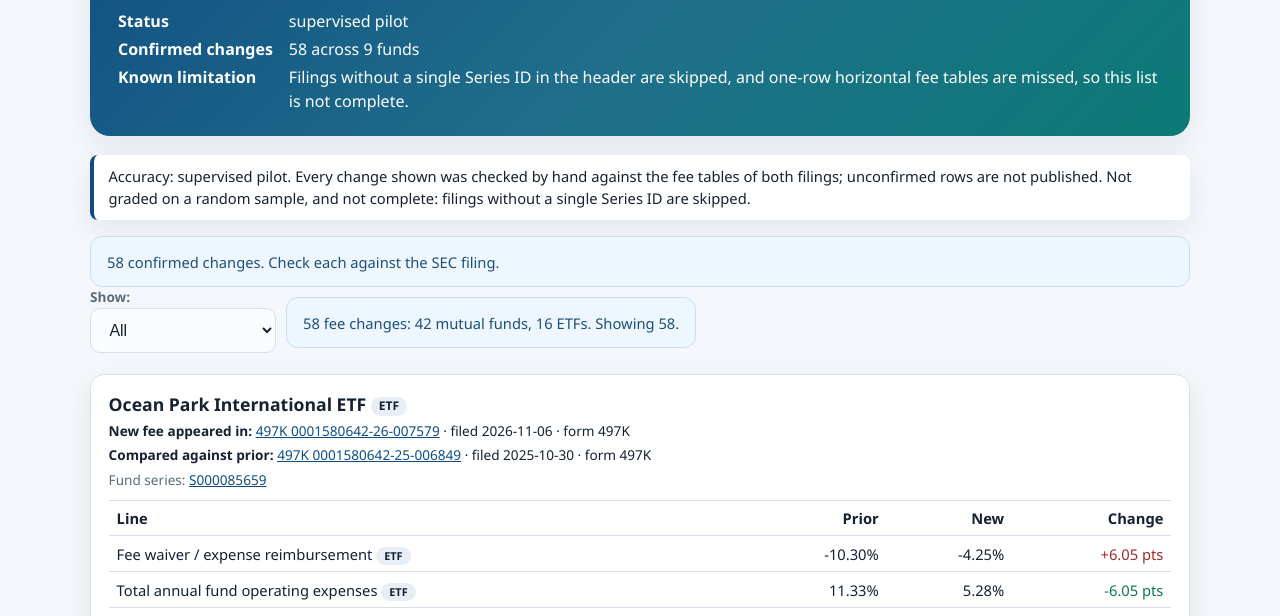
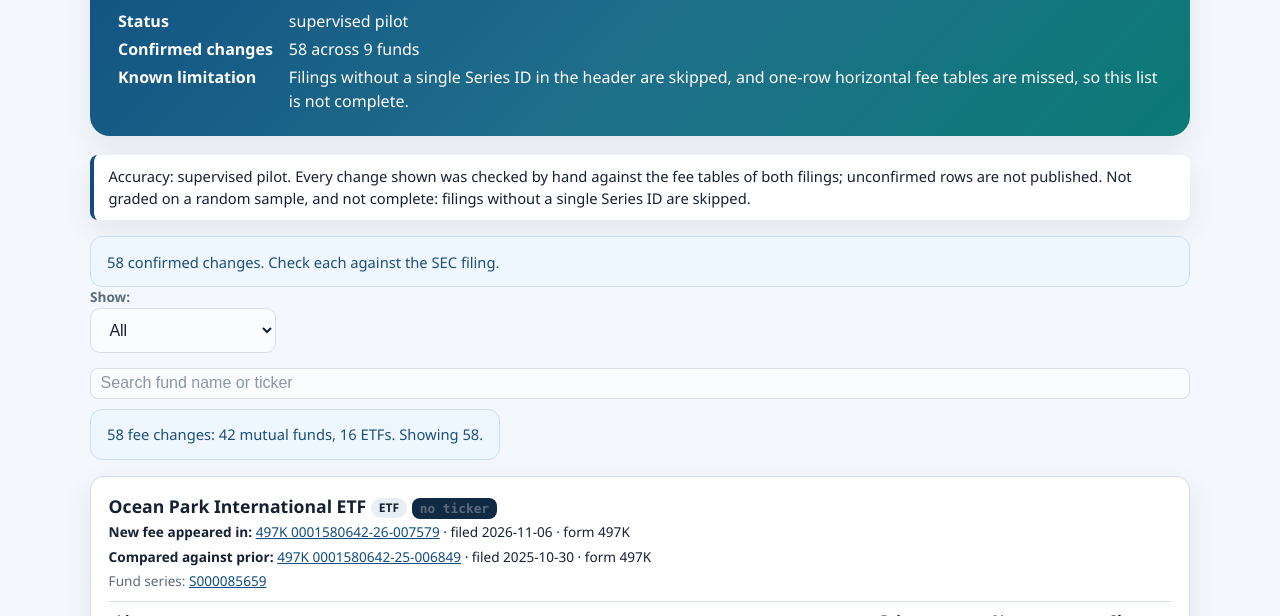
Before and after one commit to brahaymin/mf_compliance_pilot, a plain HTML site: page fees.html in a window 1280 px wide. Shown: the part 316-932 px from the top of the page. Drawn offline with Linux system fonts and the light colour scheme.

Commit message:
Fee Changes: ticker slots ('no ticker' when unknown) and name/ticker search

```diff
--- a/fee_changes.json
+++ b/fee_changes.json
@@ -27,7 +27,8 @@
       "fund_type": "ETF",
       "new": -4.25,
       "old": -10.3,
-      "series_id": "S000085659"
+      "series_id": "S000085659",
+      "ticker": null
     },
     {
       "field": "total",
@@ -44,7 +45,8 @@
       "fund_type": "ETF",
       "new": 5.28,
       "old": 11.33,
-      "series_id": "S000085659"
+      "series_id": "S000085659",
+      "ticker": null
     },
     {
       "field": "other",
@@ -61,7 +63,8 @@
       "fund_type": "ETF",
       "new": 4.38,
       "old": 10.43,
-      "series_id": "S000085659"
+      "series_id": "S000085659",
+      "ticker": null
     },
     {
       "field": "waiver",
@@ -78,7 +81,8 @@
       "fund_type": "ETF",
       "new": -1.18,
       "old": -2.94,
-      "series_id": "S000085658"
+      "series_id": "S000085658",
+      "ticker": null
     },
     {
       "field": "total",
@@ -95,7 +99,8 @@
       "fund_type": "ETF",
       "new": 2.24,
       "old": 4.01,
-      "series_id": "S000085658"
+      "series_id": "S000085658",
+      "ticker": null
     },
     {
       "field": "other",
@@ -112,7 +117,8 @@
       "fund_type": "ETF",
       "new": 1.31,
       "old": 3.07,
-      "series_id": "S000085658"
+      "series_id": "S000085658",
+      "ticker": null
     },
     {
       "field": "net",
@@ -129,7 +135,8 @@
       "fund_type": "ETF",
       "new": 1.06,
       "old": 1.07,
-      "series_id": "S000085658"
+      "series_id": "S000085658",
+      "ticker": null
     },
     {
       "field": "waiver",
@@ -146,7 +153,8 @@
       "fund_type": "ETF",
       "new": -1.07,
       "old": -1.98,
-      "series_id": "S000085657"
+      "series_id": "S000085657",
+      "ticker": null
     },
     {
       "field": "total",
@@ -163,7 +171,8 @@
       "fund_type": "ETF",
       "new": 2.06,
       "old": 2.96,
-      "series_id": "S000085657"
+      "series_id": "S000085657",
+      "ticker": null
     },
     {
       "field": "other",
@@ -180,7 +189,8 @@
       "fund_type": "ETF",
       "new": 1.2,
       "old": 2.11,
-      "series_id": "S000085657"
+      "series_id": "S000085657",
+      "ticker": null
     },
     {
       "field": "net",
@@ -197,7 +207,8 @@
       "fund_type": "ETF",
       "new": 0.99,
       "old": 0.98,
-      "series_id": "S000085657"
+      "series_id": "S000085657",
+      "ticker": null
     },
     {
       "field": "waiver",
@@ -214,7 +225,8 @@
       "fund_type": "ETF",
       "new": -0.56,
       "old": -2.44,
-      "series_id": "S000085656"
+      "series_id": "S000085656",
+      "ticker": null
     },
     {
       "field": "total",
@@ -231,7 +243,8 @@
       "fund_type": "ETF",
       "new": 1.58,
       "old": 3.47,
-      "series_id": "S000085656"
+      "series_id": "S000085656",
+      "ticker": null
     },
     {
       "field": "other",
@@ -248,7 +261,8 @@
       "fund_type": "ETF",
       "new": 0.69,
       "old": 2.57,
-      "series_id": "S000085656"
+      "series_id": "S000085656",
+      "ticker": null
     },
     {
       "field": "net",
@@ -265,7 +279,8 @@
       "fund_type": "ETF",
       "new": 1.02,
       "old": 1.03,
-      "series_id": "S000085656"
+      "series_id": "S000085656",
+      "ticker": null
     },
     {
       "field": "waiver",
@@ -282,7 +297,8 @@
       "fund_type": "Mutual fund",
       "new": -0.73,
       "old": -20.32,
-      "series_id": "S000091773"
+      "series_id": "S000091773",
+      "ticker": null
     },
     {
       "field": "waiver",
@@ -299,7 +315,8 @@
       "fund_type": "Mutual fund",
       "new": -0.73,
       "old": -20.32,
-      "series_id": "S000091773"
+      "series_id": "S000091773",
+      "ticker": null
     },
     {
       "field": "waiver",
@@ -316,7 +333,8 @@
       "fund_type": "Mutual fund",
       "new": -0.98,
       "old": -20.57,
-      "series_id": "S000091773"
+      "series_id": "S000091773",
+      "ticker": null
     },
     {
       "field": "waiver",
@@ -333,7 +351,8 @@
       "fund_type": "Mutual fund",
       "new": -0.98,
       "old": -20.57,
-      "series_id": "S000091773"
+      "series_id": "S000091773",
+      "ticker": null
     },
     {
       "field": "total",
@@ -350,7 +369,8 @@
       "fund_type": "Mutual fund",
       "new": 1.68,
       "old": 21.27,
-      "series_id": "S000091773"
+      "series_id": "S000091773",
+      "ticker": null
     },
     {
       "field": "total",
@@ -367,7 +387,8 @@
       "fund_type": "Mutual fund",
       "new": 1.68,
       "old": 21.27,
-      "series_id": "S000091773"
+      "series_id": "S000091773",
+      "ticker": null
     },
     {
       "field": "total",
@@ -384,7 +405,8 @@
       "fund_type": "Mutual fund",
       "new": 1.93,
       "old": 21.52,
-      "series_id": "S000091773"
+      "series_id": "S000091773",
+      "ticker": null
     },
     {
       "field": "total",
@@ -401,7 +423,8 @@
       "fund_type": "Mutual fund",
       "new": 1.93,
       "old": 21.52,
-      "series_id": "S000091773"
+      "series_id": "S000091773",
+      "ticker": null
     },
     {
       "field": "other",
@@ -418,7 +441,8 @@
       "fund_type": "Mutual fund",
       "new": 1.48,
       "old": 21.07,
-      "series_id": "S000091773"
+      "series_id": "S000091773",
+      "ticker": null
     },
     {
       "field": "other",
@@ -435,7 +459,8 @@
       "fund_type": "Mutual fund",
       "new": 1.48,
       "old": 21.07,
-      "series_id": "S000091773"
+      "series_id": "S000091773",
+      "ticker": null
     },
     {
       "field": "other",
@@ -452,7 +477,8 @@
       "fund_type": "Mutual fund",
       "new": 1.48,
       "old": 21.07,
-      "series_id": "S000091773"
+      "series_id": "S000091773",
+      "ticker": null
     },
     {
       "field": "other",
@@ -469,7 +495,8 @@
       "fund_type": "Mutual fund",
       "new": 1.48,
       "old": 21.07,
-      "series_id": "S000091773"
+      "series_id": "S000091773",
+      "ticker": null
     },
     {
       "field": "total",
@@ -486,7 +513,8 @@
       "fund_type": "Mutual fund",
       "new": 1.58,
       "old": 1.7,
-      "series_id": "S000071589"
+      "series_id": "S000071589",
+      "ticker": null
     },
     {
       "field": "total",
@@ -503,7 +531,8 @@
       "fund_type": "Mutual fund",
       "new": 2.33,
       "old": 2.45,
-      "series_id": "S000071589"
+      "series_id": "S000071589",
+      "ticker": null
     },
     {
       "field": "total",
@@ -520,7 +549,8 @@
       "fund_type": "Mutual fund",
       "new": 1.33,
       "old": 1.45,
-      "series_id": "S000071589"
+      "series_id": "S000071589",
+      "ticker": null
     },
     {
       "field": "total",
@@ -537,7 +567,8 @@
       "fund_type": "Mutual fund",
       "new": 1.33,
       "old": 1.45,
-      "series_id": "S000071589"
+      "series_id": "S000071589",
+      "ticker": null
     },
     {
       "field": "total",
@@ -554,7 +585,8 @@
       "fund_type": "Mutual fund",
       "new": 1.33,
       "old": 1.45,
-      "series_id": "S000071589"
+      "series_id": "S000071589",
+      "ticker": null
     },
     {
       "field": "total",
@@ -571,7 +603,8 @@
       "fund_type": "Mutual fund",
       "new": 1.33,
       "old": 1.45,
-      "series_id": "S000071589"
+      "series_id": "S000071589",
+      "ticker": null
     },
     {
       "field": "other",
@@ -588,7 +621,8 @@
       "fund_type": "Mutual fund",
       "new": 0.29,
       "old": 0.42,
-      "series_id": "S000071589"
+      "series_id": "S000071589",
+      "ticker": null
     },
     {
       "field": "other",
@@ -605,7 +639,8 @@
       "fund_type": "Mutual fund",
       "new": 0.29,
       "old": 0.42,
-      "series_id": "S000071589"
+      "series_id": "S000071589",
+      "ticker": null
     },
     {
       "field": "other",
@@ -622,7 +657,8 @@
       "fund_type": "Mutual fund",
       "new": 0.29,
       "old": 0.42,
-      "series_id": "S000071589"
+      "series_id": "S000071589",
+      "ticker": null
     },
     {
       "field": "other",
@@ -639,7 +675,8 @@
       "fund_type": "Mutual fund",
       "new": 0.29,
       "old": 0.42,
-      "series_id": "S000071589"
+      "series_id": "S000071589",
+      "ticker": null
     },
     {
       "field": "other",
@@ -656,7 +693,8 @@
       "fund_type": "Mutual fund",
       "new": 0.29,
       "old": 0.42,
-      "series_id": "S000071589"
+      "series_id": "S000071589",
+      "ticker": null
     },
     {
       "field": "other",
@@ -673,7 +711,8 @@
       "fund_type": "Mutual fund",
       "new": 0.29,
       "old": 0.42,
-      "series_id": "S000071589"
+      "series_id": "S000071589",
+      "ticker": null
     },
     {
       "field": "total",
@@ -690,7 +729,8 @@
       "fund_type": "Mutual fund",
       "new": 1.83,
       "old": 1.92,
-      "series_id": "S000059058"
+      "series_id": "S000059058",
+      "ticker": null
     },
     {
       "field": "total",
@@ -707,7 +747,8 @@
       "fund_type": "Mutual fund",
       "new": 2.83,
       "old": 2.92,
-      "series_id": "S000059058"
+      "series_id": "S000059058",
+      "ticker": null
     },
     {
       "field": "total",
@@ -724,7 +765,8 @@
       "fund_type": "Mutual fund",
       "new": 2.08,
       "old": 2.17,
-      "series_id": "S000059058"
+      "series_id": "S000059058",
+      "ticker": null
     },
     {
       "field": "other",
@@ -741,7 +783,8 @@
       "fund_type": "Mutual fund",
       "new": 0.64,
       "old": 0.53,
-      "series_id": "S000059058"
+      "series_id": "S000059058",
+      "ticker": null
     },
     {
       "field": "other",
@@ -758,7 +801,8 @@
       "fund_type": "Mutual fund",
       "new": 0.64,
       "old": 0.53,
-      "series_id": "S000059058"
+      "series_id": "S000059058",
+      "ticker": null
     },
     {
       "field": "other",
@@ -775,7 +819,8 @@
       "fund_type": "Mutual fund",
       "new": 0.64,
       "old": 0.53,
-      "series_id": "S000059058"
+      "series_id": "S000059058",
+      "ticker": null
     },
     {
       "field": "waiver",
@@ -792,7 +837,8 @@
       "fund_type": "Mutual fund",
       "new": -0.96,
       "old": -0.77,
-      "series_id": "S000061654"
+      "series_id": "S000061654",
+      "ticker": null
     },
     {
       "field": "waiver",
@@ -809,7 +855,8 @@
       "fund_type": "Mutual fund",
       "new": -0.96,
       "old": -0.77,
-      "series_id": "S000061654"
+      "series_id": "S000061654",
+      "ticker": null
     },
     {
       "field": "waiver",
@@ -826,7 +873,8 @@
       "fund_type": "Mutual fund",
       "new": -0.96,
       "old": -0.77,
-      "series_id": "S000061654"
+      "series_id": "S000061654",
+      "ticker": null
     },
     {
       "field": "total",
@@ -843,7 +891,8 @@
       "fund_type": "Mutual fund",
       "new": 2.56,
       "old": 2.49,
-      "series_id": "S000061654"
+      "series_id": "S000061654",
+      "ticker": null
     },
     {
       "field": "total",
@@ -860,7 +909,8 @@
       "fund_type": "Mutual fund",
       "new": 3.56,
       "old": 3.49,
-      "series_id": "S000061654"
+      "series_id": "S000061654",
+      "ticker": null
     },
     {
       "field": "total",
@@ -877,7 +927,8 @@
       "fund_type": "Mutual fund",
       "new": 2.81,
       "old": 2.74,
-      "series_id": "S000061654"
+      "series_id": "S000061654",
+      "ticker": null
     },
     {
       "field": "other",
@@ -894,7 +945,8 @@
       "fund_type": "Mutual fund",
       "new": 0.87,
       "old": 0.83,
-      "series_id": "S000061654"
+      "series_id": "S000061654",
+      "ticker": null
     },
     {
       "field": "other",
@@ -911,7 +963,8 @@
       "fund_type": "Mutual fund",
       "new": 0.87,
       "old": 0.83,
-      "series_id": "S000061654"
+      "series_id": "S000061654",
+      "ticker": null
     },
     {
       "field": "other",
@@ -928,7 +981,8 @@
       "fund_type": "Mutual fund",
       "new": 0.87,
       "old": 0.83,
-      "series_id": "S000061654"
+      "series_id": "S000061654",
+      "ticker": null
     },
     {
       "field": "net",
@@ -945,7 +999,8 @@
       "fund_type": "Mutual fund",
       "new": 1.6,
       "old": 1.72,
-      "series_id": "S000061654"
+      "series_id": "S000061654",
+      "ticker": null
     },
     {
       "field": "net",
@@ -962,7 +1017,8 @@
       "fund_type": "Mutual fund",
       "new": 2.6,
       "old": 2.72,
-      "series_id": "S000061654"
+      "series_id": "S000061654",
+      "ticker": null
     },
     {
       "field": "net",
@@ -979,7 +1035,8 @@
       "fund_type": "Mutual fund",
       "new": 1.85,
       "old": 1.97,
-      "series_id": "S000061654"
+      "series_id": "S000061654",
+      "ticker": null
     },
     {
       "field": "total",
@@ -996,7 +1053,8 @@
       "fund_type": "ETF",
       "new": 0.69,
       "old": 0.7,
-      "series_id": "S000093518"
+      "series_id": "S000093518",
+      "ticker": null
     }
   ]
 }
--- a/fees.css
+++ b/fees.css
@@ -16,3 +16,6 @@
 .type-badge.small { font-size:0.68rem; }
 .fees-controls { display:flex; flex-wrap:wrap; gap:0.6rem; align-items:center; margin:0 0 1rem; }
 .fees-controls .notice { margin:0; }
+.ticker { font-family: var(--mono); font-size:0.8rem; color: var(--muted); }
+.ticker.small { font-size:0.7rem; }
+#feesSearch { padding:0.35rem 0.6rem; border:1px solid var(--line); border-radius:8px; min-width:14rem; }
--- a/fees.js
+++ b/fees.js
@@ -36,11 +36,16 @@
     }));
     filter.id = "feesFilter"; filter.value = "all";
     var label = el("label", { text: "Show: " }, [filter]);
-    els.list.parentNode.insertBefore(el("div", { cls: "fees-controls" }, [label, countLine]), els.list);
+    var search = el("input", {}); search.id = "feesSearch"; search.type = "search";
+    search.placeholder = "Search fund name or ticker";
+    search.addEventListener("input", function () { apply(); });
+    els.list.parentNode.insertBefore(el("div", { cls: "fees-controls" }, [label, search, countLine]), els.list);
     function apply() {
       var shown = 0;
       Array.prototype.forEach.call(els.list.querySelectorAll(".fund-card"), function (c) {
-        var on = filter.value === "all" || c.getAttribute("data-type") === filter.value;
+        var q = search.value.trim().toLowerCase();
+        var on = (filter.value === "all" || c.getAttribute("data-type") === filter.value) &&
+          (!q || c.getAttribute("data-search").indexOf(q) !== -1);
         c.hidden = !on; if (on) shown += c.querySelectorAll("tbody tr").length;
       });
       countLine.textContent = counts.all + " fee changes: " + counts["Mutual fund"] + " mutual funds, " +
@@ -60,7 +65,8 @@
       var body = g.map(function (r) {
         var d = r["new"] - r.old;
         return el("tr", {}, [el("td", {}, [document.createTextNode(r.field_label + " "),
-          el("span", { cls: "type-badge small", text: r.fund_type })]), el("td", { text: pct(r.old), cls: "num" }),
+          el("span", { cls: "type-badge small", text: r.fund_type }), document.createTextNode(" "),
+          el("span", { cls: "ticker small", text: r.ticker || "no ticker" })]), el("td", { text: pct(r.old), cls: "num" }),
           el("td", { text: pct(r["new"]), cls: "num" }),
           el("td", { text: (d > 0 ? "+" : "") + d.toFixed(2) + " pts", cls: "num delta " + (d > 0 ? "up" : "down") })]);
       });
@@ -80,9 +86,12 @@
           el("a", { text: r0.series_id, href: seriesUrl(r0.series_id) })])
       ]);
       var card = el("article", { cls: "fund-card" }, [el("h2", {}, [document.createTextNode(r0.fund_name + " "),
-        el("span", { cls: "type-badge", text: r0.fund_type })]), sub,
+        el("span", { cls: "type-badge", text: r0.fund_type }), document.createTextNode(" "),
+        el("span", { cls: "ticker", text: (function (t) { return t.length ? t.filter(function (x, i) { return t.indexOf(x) === i; }).join(", ") : "no ticker"; })(g.map(function (r) { return r.ticker; }).filter(Boolean)) })]), sub,
         el("div", { cls: "fee-table-wrap" }, [table])]);
       card.setAttribute("data-type", r0.fund_type);
+      var tickers = g.map(function (r) { return r.ticker; }).filter(Boolean);
+      card.setAttribute("data-search", (r0.fund_name + " " + tickers.join(" ")).toLowerCase());
       els.list.appendChild(card);
     });
     apply();
```
Also changed, not shown: 2 other files.
